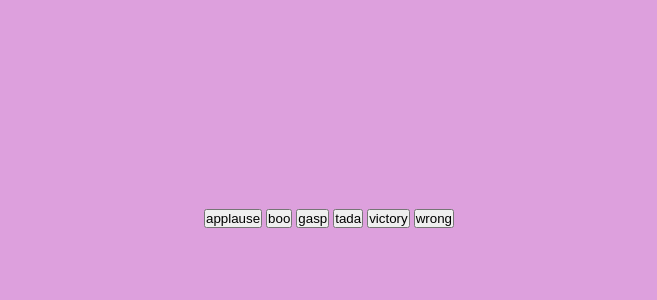
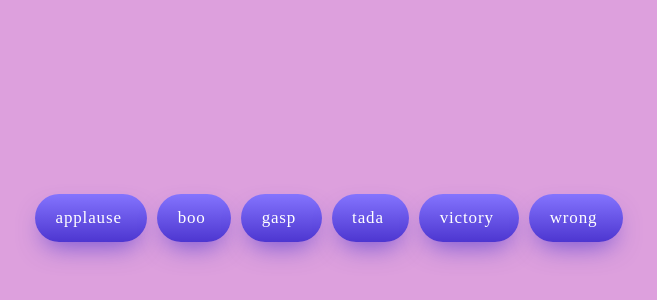
Before and after one commit to akshay-agnihotri/JS-Dom_Projects, a plain HTML site: page 06_audio-board/index.html in a window 1280 px wide. Shown: the part 182-482 px from the top of the page, without its empty margins (311-968 px from the left). Drawn offline with Linux system fonts and the light colour scheme.

Commit message:
added code in styles.css to style buttons

```diff
--- a/06_audio-board/styles.css
+++ b/06_audio-board/styles.css
@@ -3,14 +3,17 @@
     padding: 0;
     box-sizing: border-box;
 }
+
 html , body{
     width: 100%;
     height: 100vh;
     overflow-x: hidden;
 }
+
 body{
     overflow-y: auto;
 }
+
 .wrapper{
     width: 100%;
     height: 100vh;
@@ -19,3 +22,32 @@ body{
     align-items: center;
     background-color: plum;
 }
+
+.container{
+    display: flex;
+    gap: 10px;
+}
+
+button {
+    display: flex;
+    align-items: center;
+    font-family: inherit;
+    font-weight: 500;
+    font-size: 17px;
+    padding: 0.8em 1.5em 0.8em 1.2em;
+    color: white;
+    background: #ad5389;
+    background: linear-gradient(0deg, rgba(77,54,208,1) 0%, rgba(132,116,254,1) 100%);
+    border: none;
+    box-shadow: 0 0.7em 1.5em -0.5em #4d36d0be;
+    letter-spacing: 0.05em;
+    border-radius: 20em;
+  }
+
+  button:hover {
+    box-shadow: 0 0.5em 1.5em -0.5em #4d36d0be;
+  }
+
+  button:active {
+    box-shadow: 0 0.3em 1em -0.5em #4d36d0be;
+  }
```
